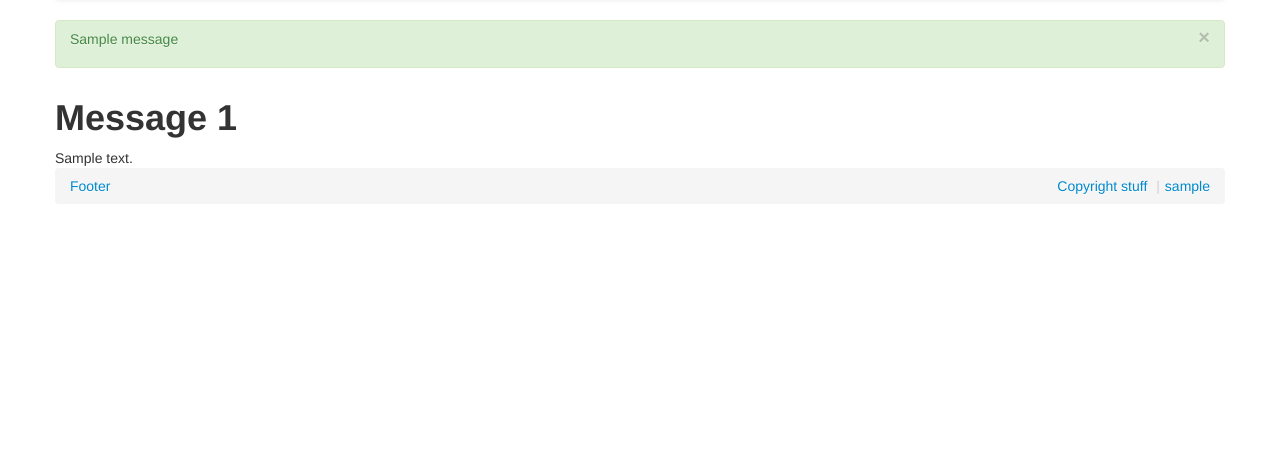
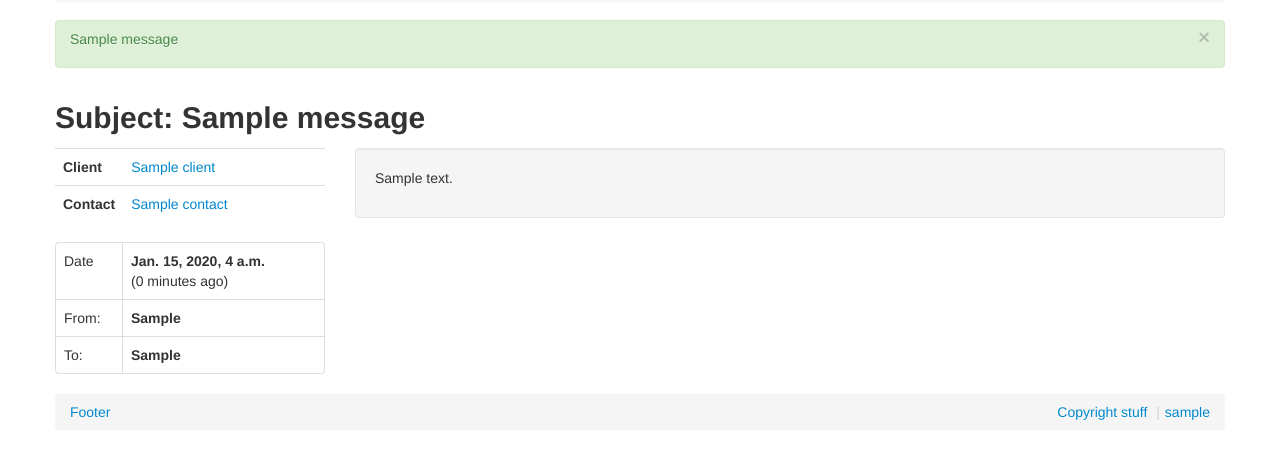
Before and after one commit to jmoswalt/djangodash2012, a Django app: a page that uses oldmail/templates/message_detail.html in a window 1280 px wide. Shown: the part 42-501 px from the top of the page. Run offline with Django 3.2, Linux system fonts and the light colour scheme; a user stored in the database is signed in; tables that the repository leaves empty hold one stand-in row (values such as "Sample post"); one stand-in notice (Sample message) is shown; parts of the project's set-up code (start-up, migrations or seed data) failed here and were passed over; some libraries are stand-ins or nearby versions.

Commit message:
Add message templates and links all over them.

```diff
--- a/oldmail/models.py
+++ b/oldmail/models.py
@@ -38,6 +38,9 @@ class Client(models.Model):
     def messages(self):
         return self.message_set.all()
 
+    def get_absolute_url(self):
+        return reverse('client_message_list', args=[self.account.slug, self.pk])
+
 
 class Profile(models.Model):
     """docstring for Profile"""
@@ -67,16 +70,26 @@ class Profile(models.Model):
 class Contact(models.Model):
     """docstring for Contact"""
     client = models.ForeignKey('Client', null=True)
+    account = models.ForeignKey('Account', editable=False)
     name = models.CharField(max_length=100, blank=True)
     email = models.EmailField()
     create_dt = models.DateTimeField(auto_now_add=True)
     update_dt = models.DateTimeField(auto_now=True)
 
     def __unicode__(self):
-        return self.name
+        if self.name:
+            return self.name
+        else:
+            return self.email
 
     def messages(self):
         return self.message_set.all()
+
+    def get_absolute_url(self):
+        if self.client:
+            return reverse('contact_message_list', args=[self.account.slug, self.pk])
+        else:
+            return "#"  # TODO: link to the assign_contact page
 
 
 class Message(models.Model):
@@ -94,7 +107,10 @@ class Message(models.Model):
     update_dt = models.DateTimeField(auto_now=True)
 
     def __unicode__(self):
-        return self.pk
+        return self.m_subject
+
+    def get_absolute_url(self):
+        return reverse('message_detail', args=[self.contact.account.slug, self.pk])
 
 
 class SignupLink(models.Model):
--- a/oldmail/templates/message_detail.html
+++ b/oldmail/templates/message_detail.html
@@ -2,8 +2,43 @@
 
 {% block body %}
 <div class="span12">
-    <h1>Message {{ object.pk }}</h1>
-    {{ message.m_body|safe }}
+    <h2>Subject: {{ message.m_subject }}</h2>
+</div>
+<div class="span3">
+    <table class="table">
+        {% if message.client %}
+        <tr>
+            <th width="50px">Client</th>
+            <td><a href="{{ message.client.get_absolute_url }}">{{ message.client }}</a></td>
+        </tr>
+        {% endif %}
+        {% if message.contact %}
+        <tr>
+            <th width="50px">Contact</th>
+            <td><a href="{{ message.contact.get_absolute_url }}">{{ message.contact }}</a></td>
+        </tr>
+        {% endif %}
+    </table>
+    <table class="table table-bordered">
+        <tr>
+            <td width="50px">Date</td>
+            <td><strong>{{ message.m_date }}</strong><br />
+                ({{ message.m_date|timesince }} ago)</td>
+        </tr>
+        <tr>
+            <td>From:</td>
+            <th>{{ message.m_from }}</th>
+        </tr>
+        <tr>
+            <td>To:</td>
+            <th>{{ message.m_to }}</th>
+        </tr>
+    </table>
+</div>
+<div class="span9">
+    <div class="well">
+    {{ message.m_body|safe|urlize|linebreaks }}
+    </div>
 </div>
 
 {% endblock body %}
--- a/oldmail/urls.py
+++ b/oldmail/urls.py
@@ -14,6 +14,7 @@ urlpatterns = patterns('oldmail.views',
     url(r'^client/add/$', views.ClientCreate.as_view(), name="client_add"),
     url(r'^client/list/$', views.ClientList.as_view(), name="client_list"),
     url(r'^client/change/(?P<pk>\d+)/$', views.ClientChange.as_view(), name="client_change"),
+    url(r'^client/(?P<pk>\d+)/messages/$', views.ClientMessageList.as_view(), name="client_message_list"),
 
     url(r'^profile/activate/(?P<random_string>[\w]+)/$', views.ProfileAddView.as_view(), name="profile_activate"),
     url(r'^profile/verify/(?P<random_string>[\w]+)/$', views.ProfileVerifyView.as_view(), name="profile_verify"),
@@ -26,6 +27,7 @@ urlpatterns = patterns('oldmail.views',
     url(r'^contact/add/$', views.ContactCreate.as_view(), name="contact_add"),
     url(r'^contact/list/$', views.ContactList.as_view(), name="contact_list"),
     url(r'^contact/change/(?P<pk>\d+)/$', views.ContactChange.as_view(), name="contact_change"),
+    url(r'^contact/(?P<pk>\d+)/messages/$', views.ContactMessageList.as_view(), name="contact_message_list"),
 
     url(r'^message/(?P<pk>\d+)/$', views.MessageView.as_view(), name="message_detail"),
     # url(r'^message/add/$', 'message_add', name="message_add"),
--- a/oldmail/views.py
+++ b/oldmail/views.py
@@ -172,12 +172,74 @@ class MessageView(LoginRequiredMixin, DetailView):
         user = self.request.user
         account = get_object_or_404(Account, slug=self.kwargs['slug'])
         # Check if you can see this object
+        # no special exemptions for staff or superusers
+        if not user.profile.account == account:
+            raise Http404
+
+        obj = get_object_or_404(Message, pk=self.kwargs['pk'], profile__account=account.pk)
+        return obj
+
+
+class ContactMessageList(ListView):
+    """
+    A list of messages filtered for a specific Contact
+    """
+    model = Message
+    template_name = "message_list.html"
+
+    @method_decorator(login_required)
+    def dispatch(self, *args, **kwargs):
+        return super(ContactMessageList, self).dispatch(*args, **kwargs)
+
+    def get_context_data(self, **kwargs):
+        context = super(ContactMessageList, self).get_context_data(**kwargs)
+        account = get_object_or_404(Account, slug=self.kwargs['slug'])
+        context['contact'] = get_object_or_404(Contact, pk=self.kwargs['pk'], account=account)
+        return context
+
+    def get_queryset(self):
+        user = self.request.user
+        account = get_object_or_404(Account, slug=self.kwargs['slug'])
+        contact = get_object_or_404(Contact, pk=self.kwargs['pk'], account=account)
+
         if not user.is_staff and not user.is_superuser:
             if not user.profile.account == account:
                 raise Http404
 
-        obj = get_object_or_404(Message, pk=self.kwargs['pk'])
-        return obj
+        qs = Message.objects.filter(contact=contact)
+
+        return qs
+
+
+class ClientMessageList(ListView):
+    """
+    A list of messages filtered for a specific Client
+    """
+    model = Message
+    template_name = "message_list.html"
+
+    @method_decorator(login_required)
+    def dispatch(self, *args, **kwargs):
+        return super(ClientMessageList, self).dispatch(*args, **kwargs)
+
+    def get_context_data(self, **kwargs):
+        context = super(ClientMessageList, self).get_context_data(**kwargs)
+        account = get_object_or_404(Account, slug=self.kwargs['slug'])
+        context['client'] = get_object_or_404(Client, pk=self.kwargs['pk'], account=account)
+        return context
+
+    def get_queryset(self):
+        user = self.request.user
+        account = get_object_or_404(Account, slug=self.kwargs['slug'])
+        client = get_object_or_404(Client, pk=self.kwargs['pk'], account=account)
+
+        if not user.is_staff and not user.is_superuser:
+            if not user.profile.account == account:
+                raise Http404
+
+        qs = Message.objects.filter(client=client)
+
+        return qs
 
 
 #@login_required
```
Also changed, not shown: oldmail/management/commands/get_mail.py (+9 -9 lines), oldmail/templates/client_detail.html (+3 -6 lines), oldmail/templates/message_list.html (+55 -0 lines).
